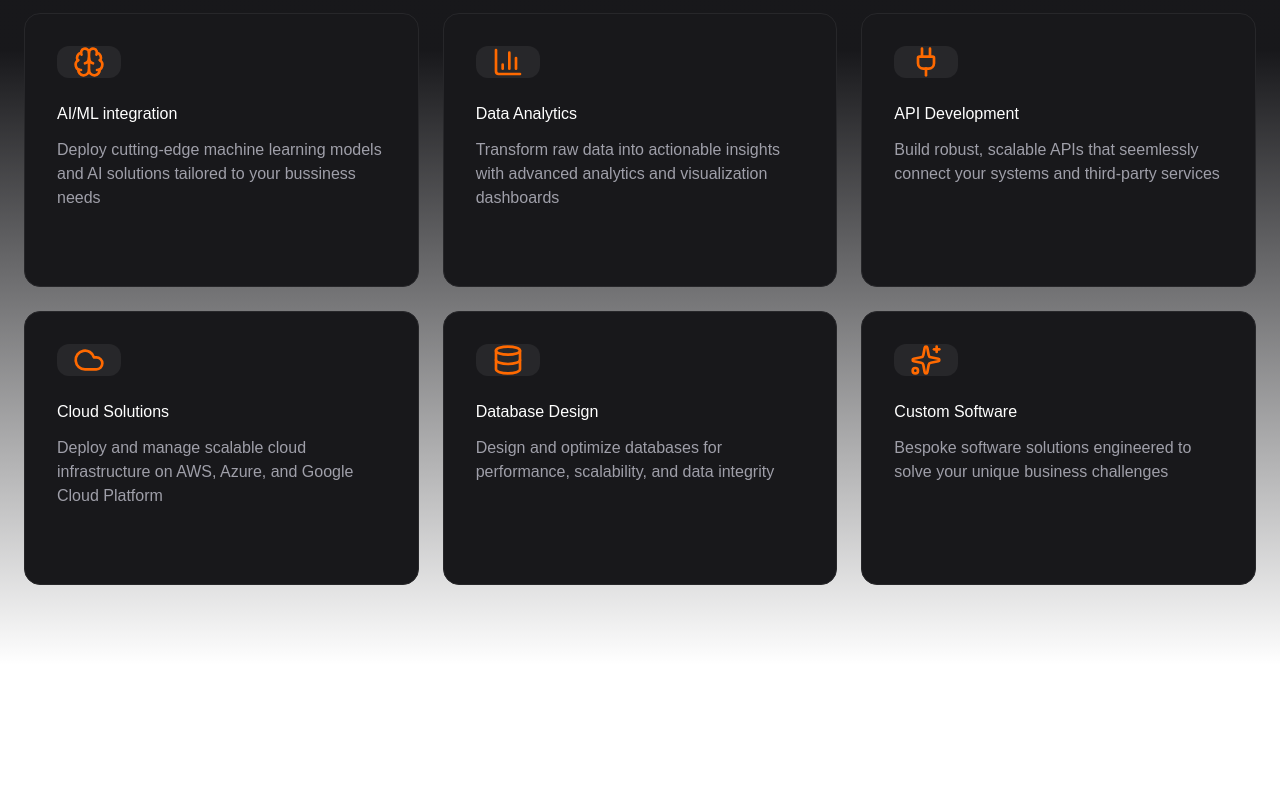
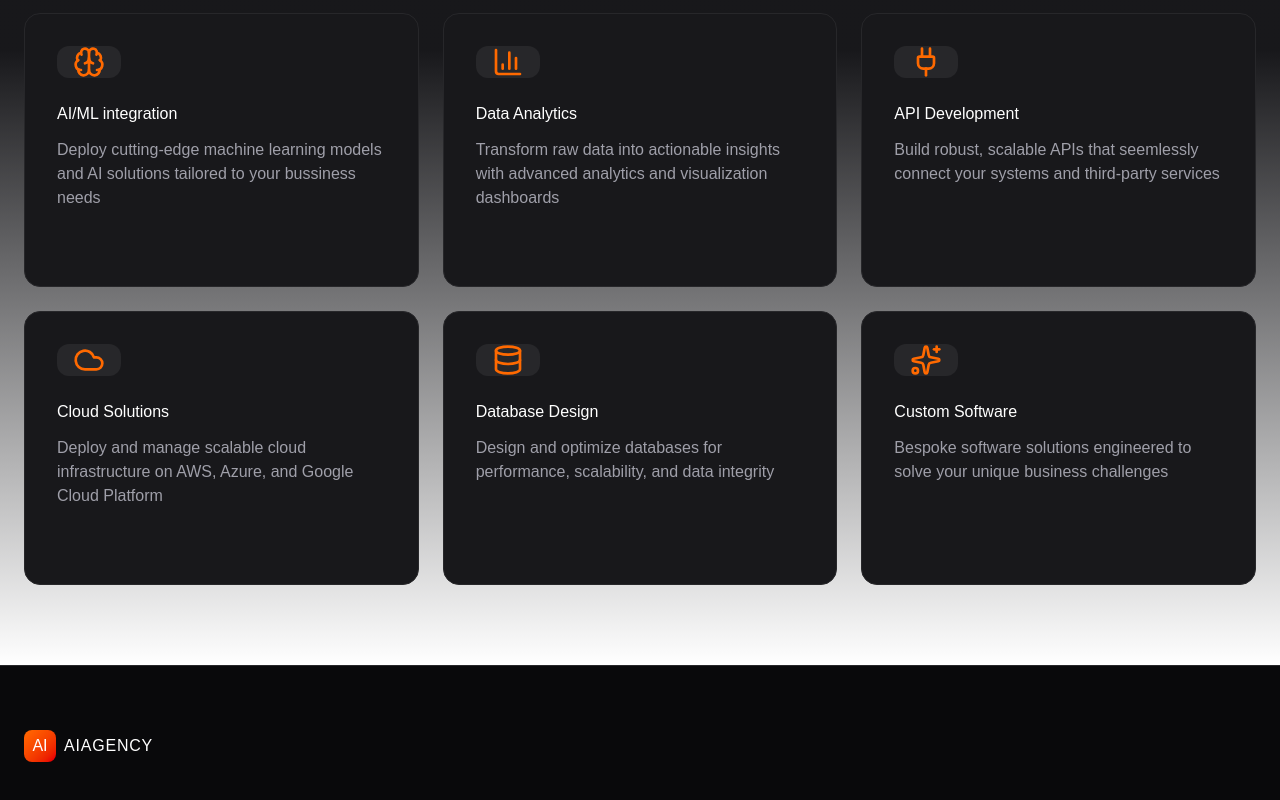
Before and after one commit to WillMay09/automationWebsite, a Next.js app: page / in a window 1280 px wide. Shown: the part 2247-3047 px from the top of the page. Before the commit the page ends 2912 px from the top, so only its background shows below. Built offline with nearby package versions, Linux system fonts and the light colour scheme.

Commit message:
Footer outline created

```diff
--- a/src/app/page.tsx
+++ b/src/app/page.tsx
@@ -3,6 +3,7 @@ import HomePage from "../components/homePage";
 import Navbar from "../components/navbar";
 import Services from "../components/services";
 import { RoadMap } from "../components/roadMap";
+import { Footer } from "../components/footer";
 export default function Home() {
   return (
     <>
@@ -10,6 +11,7 @@ export default function Home() {
       <HomePage />
       <RoadMap />
       <Services />
+      <Footer />
     </>
   );
 }
--- /dev/null
+++ b/src/components/footer.tsx
@@ -0,0 +1,42 @@
+import {
+  Mail,
+  Phone,
+  MapPin,
+  Linkedin,
+  Twitter,
+  Github,
+  Instagram,
+} from "lucide-react";
+import { Button } from "./ui/button";
+//import { Input } from "./ui/input";
+
+import { useState } from "react";
+
+export function Footer() {
+  const [email, setEmail] = useState("");
+
+  const handleNewsletterSubmit = (e: React.FormEvent) => {
+    e.preventDefault();
+    console.log("Newsletter signup" + email);
+    setEmail("");
+  };
+
+  return (
+    <footer className="bg-zinc-950 border-t border-zinc-800">
+      <div className="max-w-7xl mx-auto px-6 py-16">
+        <div className="grid md:grid-cols-2 lg:grid-cols-4 gap-12 mb-12">
+          {/*Company info*/}
+          <div>
+            {/*Logo */}
+            <div className="flex items-center gap-2 mb-4">
+              <div className="w-8 h-8 bg-gradient-to-br from-orange-500 to-red-600 rounded-lg flex items-center justify-center">
+                <span className="text-white">AI</span>
+              </div>
+              <span className="text-white tracking-wider">AIAGENCY</span>
+            </div>
+          </div>
+        </div>
+      </div>
+    </footer>
+  );
+}
```
